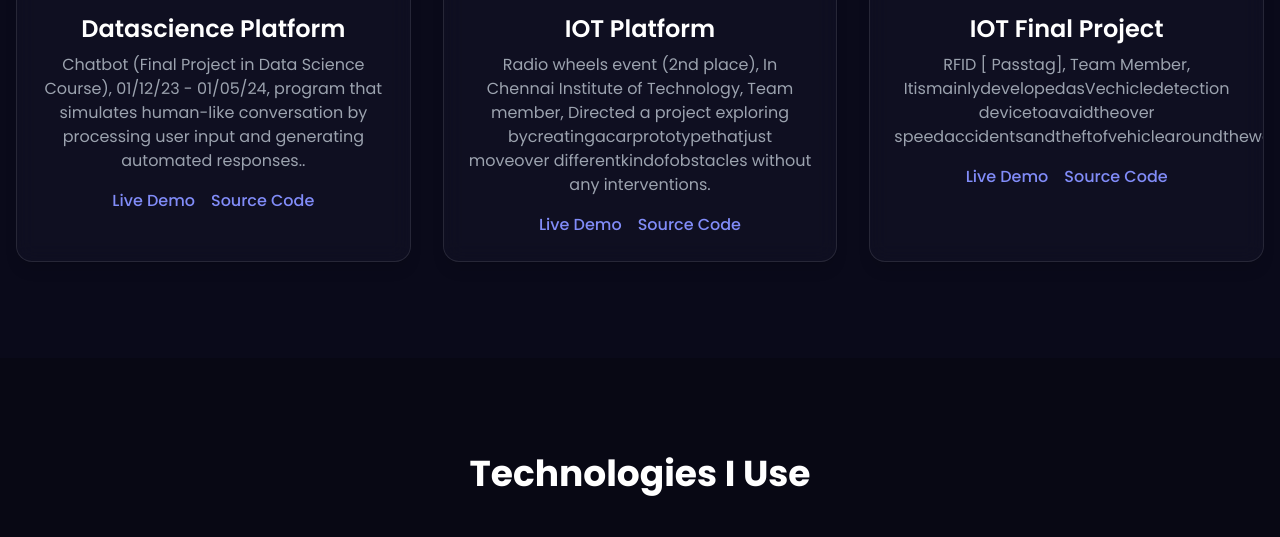
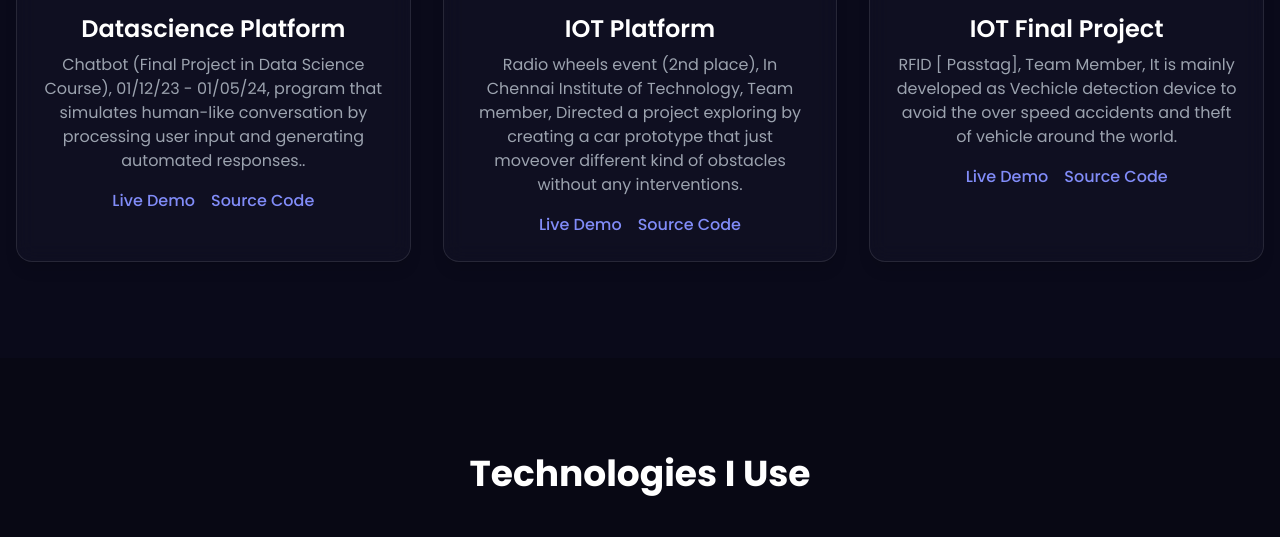
Before and after one commit to kishore6125/Portfolio, a plain HTML site: page index.html in a window 1280 px wide. Shown: the part 2786-3323 px from the top of the page. Drawn offline with nearby package versions, Linux system fonts and the light colour scheme.

Commit message:
second commit

```diff
--- a/index.html
+++ b/index.html
@@ -201,8 +201,8 @@ generating automated responses..</p>
                         <img src="https://content.instructables.com/F2U/JSUE/M0XVGTRL/F2UJSUEM0XVGTRL.jpg?auto=webp&frame=1&width=2100" alt="Project Two" class="rounded-lg mb-4 w-full h-48 object-cover">
                         <h3 class="text-2xl font-semibold mb-2 text-white">IOT Platform</h3>
                         <p class="text-gray-400 mb-4">Radio wheels event (2nd place), In Chennai Institute of Technology, Team
-member, Directed a project exploring bycreatingacarprototypethatjust moveover
-differentkindofobstacles without any interventions.</p>
+member, Directed a project exploring by creating a car prototype that just moveover
+different kind of obstacles without any interventions.</p>
                         <div class="flex justify-center space-x-4">
                             <a href="#" class="text-indigo-400 hover:text-indigo-300 font-medium">Live Demo</a>
                             <a href="#" class="text-indigo-400 hover:text-indigo-300 font-medium">Source Code</a>
@@ -212,8 +212,8 @@ differentkindofobstacles without any interventions.</p>
                     <div class="project-card glass-effect rounded-2xl overflow-hidden p-6 text-center shadow-lg">
                         <img src="https://www.fresh222.com/wp-content/uploads/2023/05/vehicle-access-control-solutions-RFID-300x193.gif" alt="Project Three" class="rounded-lg mb-4 w-full h-48 object-cover">
                         <h3 class="text-2xl font-semibold mb-2 text-white">IOT Final Project</h3>
-                        <p class="text-gray-400 mb-4">RFID [ Passtag], Team Member, ItismainlydevelopedasVechicledetection
-devicetoavaidtheover speedaccidentsandtheftofvehiclearoundtheworld.</p>
+                        <p class="text-gray-400 mb-4">RFID [ Passtag], Team Member, It is mainly developed as Vechicle detection
+device to avoid the over speed accidents and theft of vehicle around the world.</p>
                         <div class="flex justify-center space-x-4">
                             <a href="#" class="text-indigo-400 hover:text-indigo-300 font-medium">Live Demo</a>
                             <a href="#" class="text-indigo-400 hover:text-indigo-300 font-medium">Source Code</a>
```
